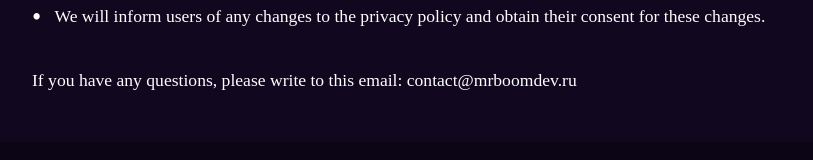
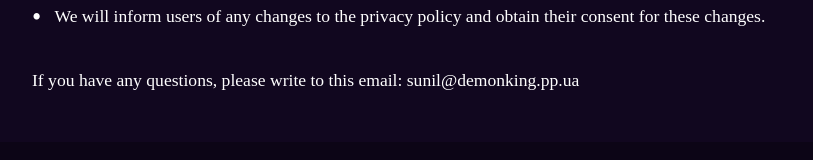
Before and after one commit to skgupta507/portfollioo, a React (Vite) app: page /#/privacy in a window 1280 px wide. Shown: the part 513-673 px from the top of the page, without its empty margins (233-1046 px from the left). Built offline with nearby package versions, Linux system fonts and the light colour scheme.

Commit message:
Update index.tsx

```diff
--- a/src/routes/policy/index.tsx
+++ b/src/routes/policy/index.tsx
@@ -31,7 +31,7 @@ export default function PolicyPage({data: {data, title, lastUpdated}}: PageArgum
 					})}
 
 					<p style={{marginTop: "1rem"}} className={styles.field}>{t("policy.email")}:
-						<a href="mailto:contact@mrboomdev.ru" target="_blank"> contact@mrboomdev.ru</a>
+						<a href="mailto:sunil@demonking.pp.ua" target="_blank"> sunil@demonking.pp.ua</a>
 					</p>
 				</div>
 			</div>
```
